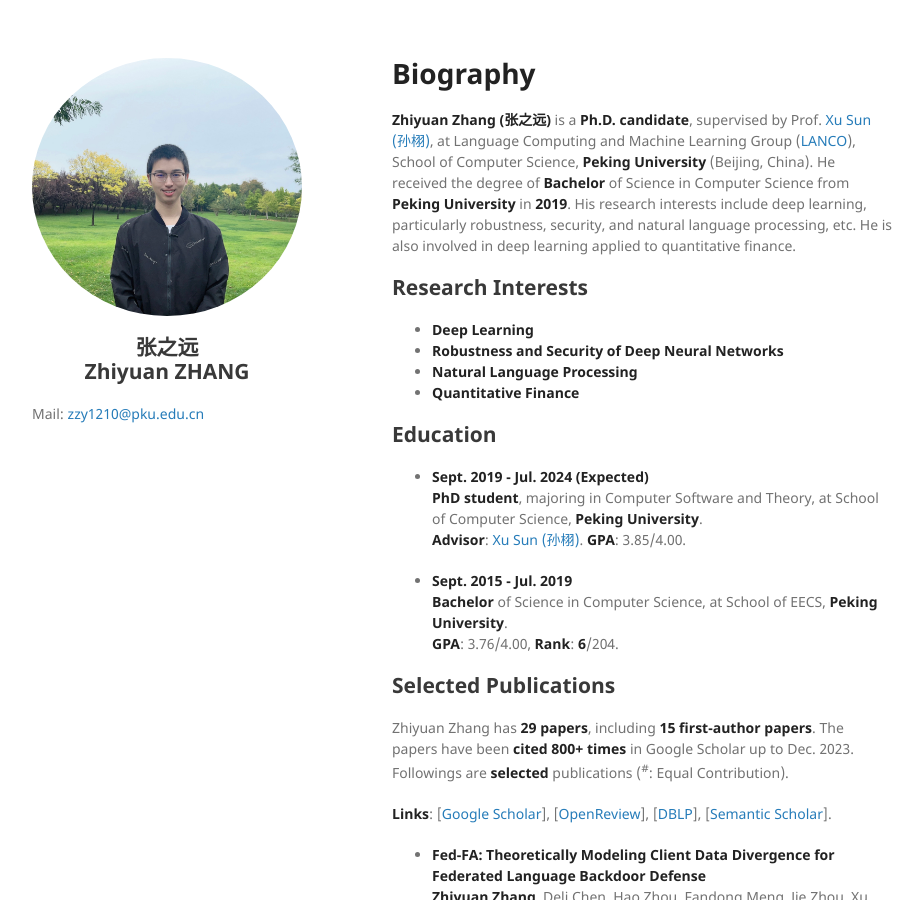
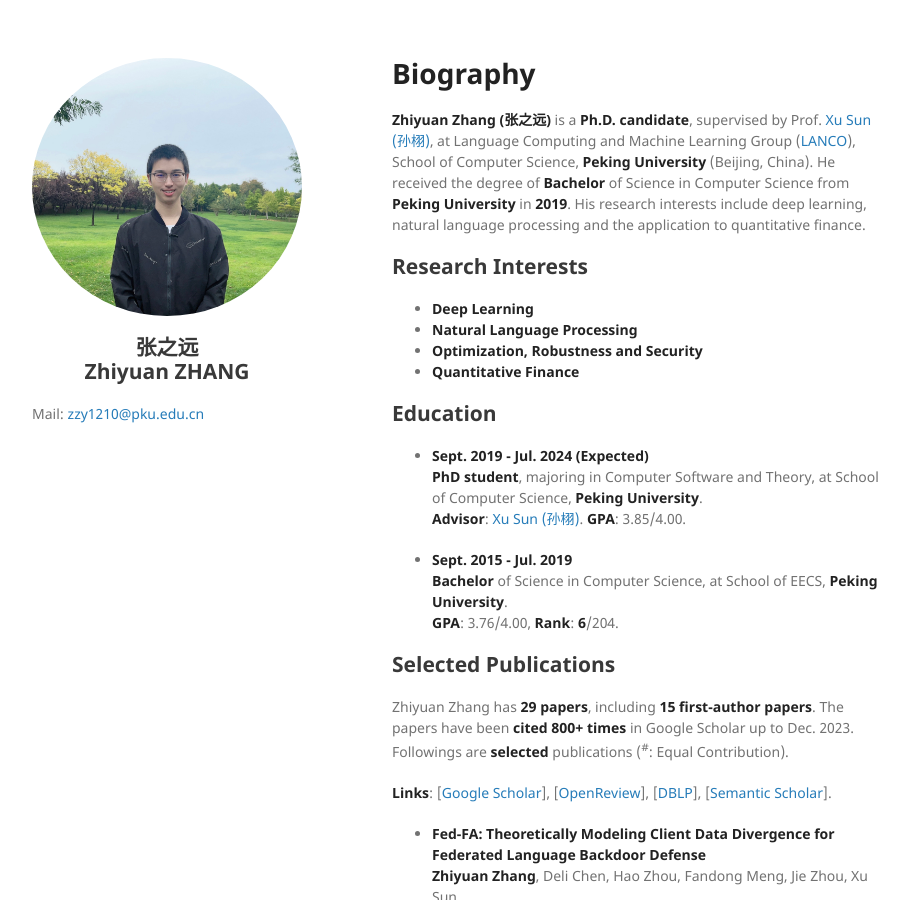
Before and after one commit to pkuzzy/pkuzzy.github.io, a Jekyll site: the page built from index.md, in a window 1280 px wide and 900 px high. Shown: the whole window, without its empty margins (178-1101 px from the left). Built offline with Jekyll 4.4.1, drawn with Linux system fonts in a browser that asks for light colours; nearby versions of some CDN libraries; our own code applies the rules of GitHub Pages for plain Markdown files.

Commit message:
Update index.md

```diff
--- a/index.md
+++ b/index.md
@@ -3,12 +3,12 @@ layout: default
 ---
 
 # Biography
-**Zhiyuan Zhang (张之远)** is a **Ph.D. candidate**, supervised by Prof. [Xu Sun (孙栩)](https://xusun26.github.io/), at Language Computing and Machine Learning Group ([LANCO](https://lancopku.github.io/)), School of Computer Science, **Peking University** (Beijing, China). He received the degree of **Bachelor** of Science in Computer Science from **Peking University** in **2019**. His research interests include deep learning, particularly robustness, security, and natural language processing, etc. He is also involved in deep learning applied to quantitative finance.
+**Zhiyuan Zhang (张之远)** is a **Ph.D. candidate**, supervised by Prof. [Xu Sun (孙栩)](https://xusun26.github.io/), at Language Computing and Machine Learning Group ([LANCO](https://lancopku.github.io/)), School of Computer Science, **Peking University** (Beijing, China). He received the degree of **Bachelor** of Science in Computer Science from **Peking University** in **2019**. His research interests include deep learning, natural language processing and the application to quantitative finance.
 
 ## Research Interests
 - **Deep Learning**
-- **Robustness and Security of Deep Neural Networks**
 - **Natural Language Processing**
+- **Optimization, Robustness and Security**
 - **Quantitative Finance**
 
 
```
